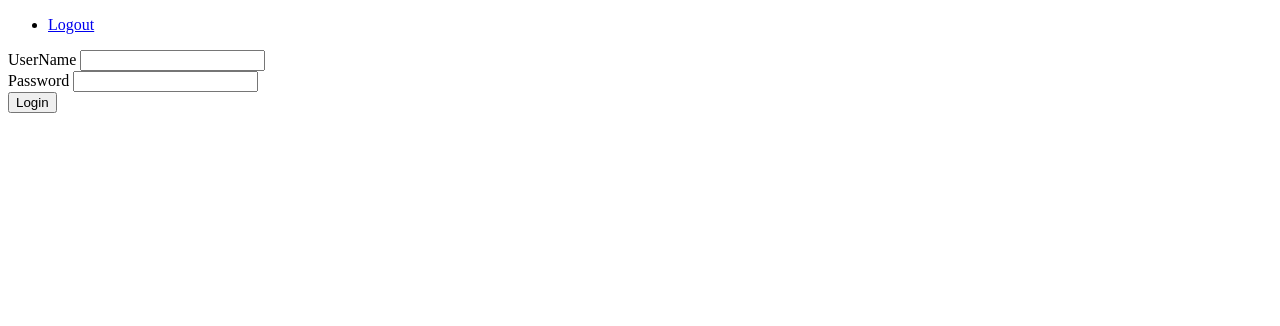
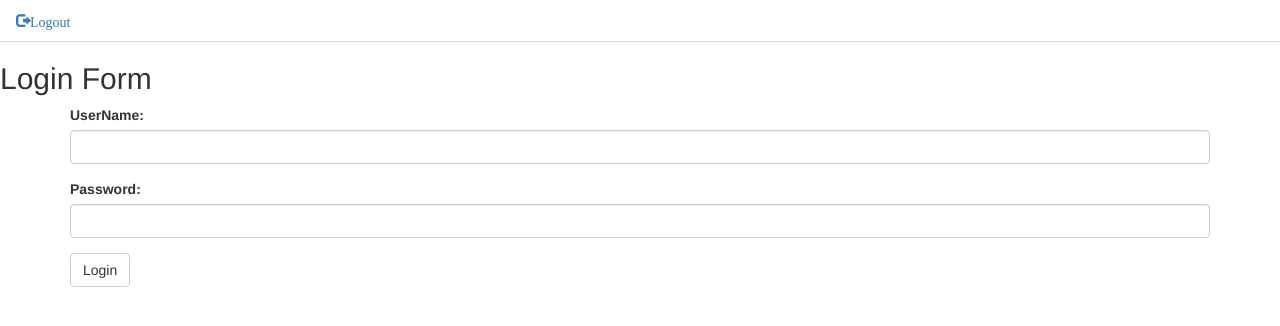
Before and after one commit to sriramsri1991/angular-assignment1, an Angular app in the folder reactive-forms/: page /login in a window 1280 px wide. Shown: the top 326 px of the page. Built offline with nearby package versions, Linux system fonts and the light colour scheme.

Commit message:
Assignment1: Added bootstrap css styles

```diff
--- a/reactive-forms/src/app/login/login.component.html
+++ b/reactive-forms/src/app/login/login.component.html
@@ -1,19 +1,22 @@
+
+<h2>Login Form</h2>
+<div class="container">
 <form [formGroup]="loginForm" (ngSubmit)="onSubmit(loginForm.value)">
-
-  <div>
+  <div class="form-group">
     <label for="UserName">
-      UserName
+      UserName:
     </label>
-    <input id="UserName" type="text" formControlName="userName">
+    <input id="UserName" type="text" class="form-control" formControlName="userName">
   </div>
 
-  <div>
+  <div class="form-group">
     <label for="Password">
-      Password
+      Password:
     </label>
-    <input id="Password" type="text" formControlName="password">
+    <input id="Password" type="text" class="form-control" formControlName="password">
   </div>
 
-  <button class="button" type="submit">Login</button>
+  <button class="btn btn-default" type="submit">Login</button>
 
 </form>
+</div>
--- a/reactive-forms/src/index.html
+++ b/reactive-forms/src/index.html
@@ -7,6 +7,8 @@
 
   <meta name="viewport" content="width=device-width, initial-scale=1">
   <link rel="icon" type="image/x-icon" href="favicon.ico">
+  <link rel="stylesheet"
+        href="https://unpkg.com/bootstrap@3.3.7/dist/css/bootstrap.min.css">
 </head>
 <body>
   <app-root></app-root>
```
